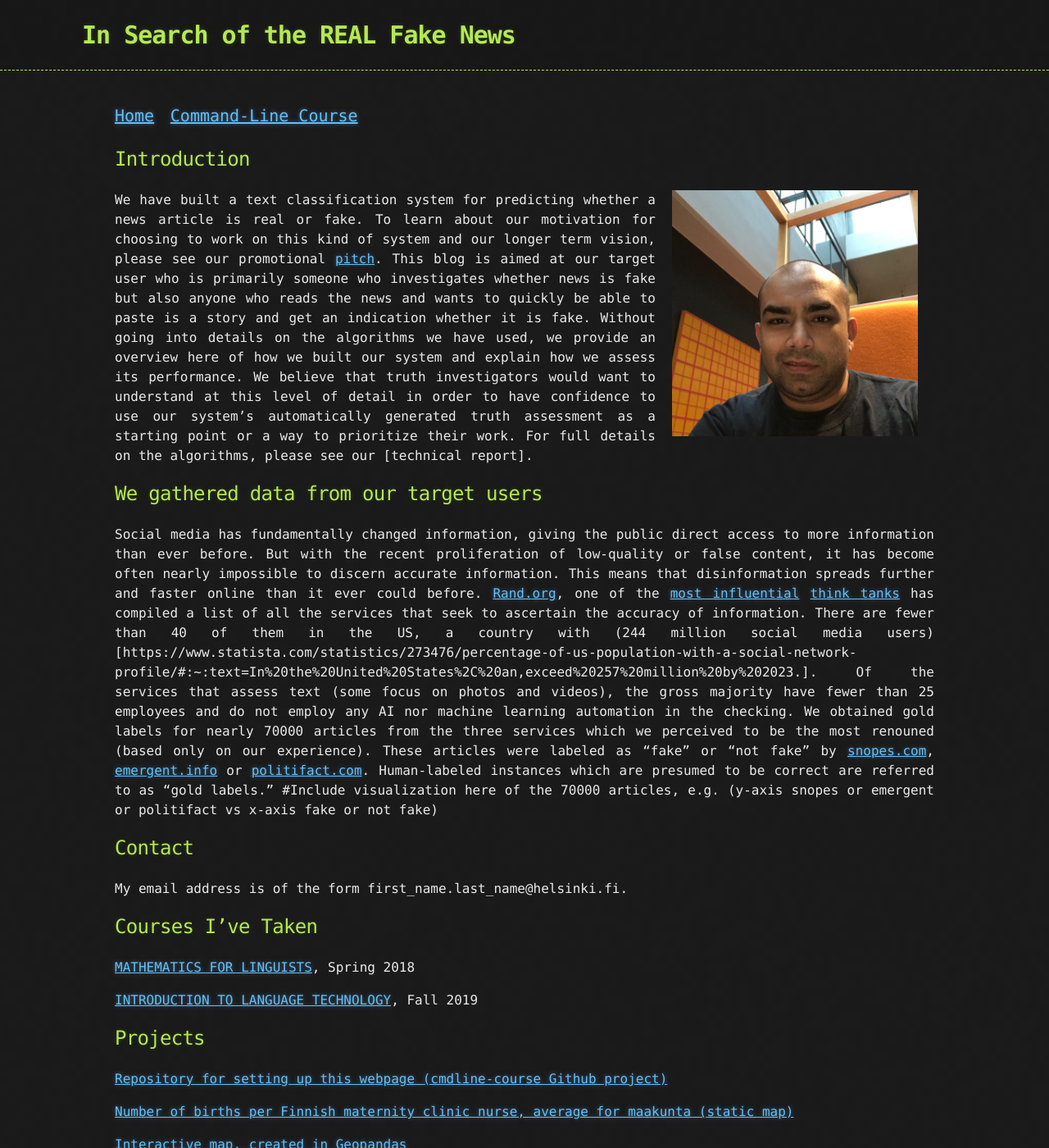
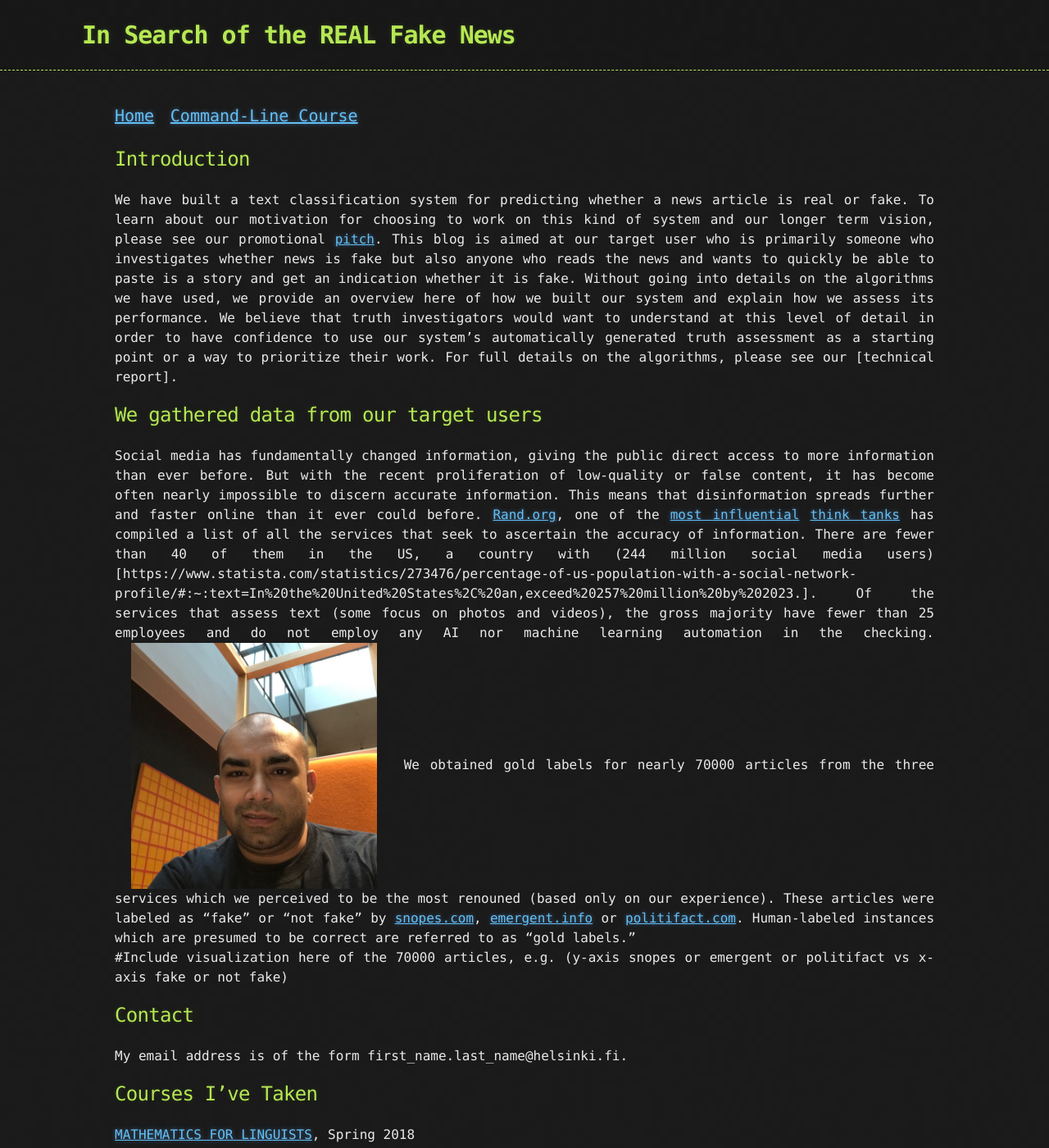
Before and after one commit to jjaakko/fake-news-classifier, a Jekyll site: the page built from index.md, in a window 1280 px wide and 1400 px high. Shown: the whole window at 82% size. Built offline with Jekyll 4.4.1, drawn with Linux system fonts in a browser that asks for light colours; our own code applies the rules of GitHub Pages for plain Markdown files.

Commit message:
trying center alignment for picture

```diff
--- a/index.md
+++ b/index.md
@@ -4,7 +4,6 @@
 
 ## Introduction
 
-<img src="assets/images/me.jpg" alt="Photo" hspace="20" width="30%" align="right"/>
 We have built a text classification system for predicting whether a news article is real or fake.
 To learn about our motivation for choosing to work on this kind of system and our longer term vision, please see our promotional [pitch](LINK to pitch).
 This blog is aimed at our target user who is primarily someone who investigates whether news is fake but also anyone who reads the news and wants to quickly be able to paste is a story and get an indication whether it is fake.
@@ -20,9 +19,10 @@
 [Rand.org](https://www.rand.org/research/projects/truth-decay/fighting-disinformation/search.html#q=&typeOfTool=Verification), one of the [most influential](https://thebestschools.org/features/most-influential-think-tanks/) [think tanks](https://en.wikipedia.org/wiki/Think_tank) has compiled a list of all the services that seek to ascertain the accuracy of information.
 There are fewer than 40 of them in the US, a country with (244 million social media users)[https://www.statista.com/statistics/273476/percentage-of-us-population-with-a-social-network-profile/#:~:text=In%20the%20United%20States%2C%20an,exceed%20257%20million%20by%202023.].
 Of the services that assess text (some focus on photos and videos), the gross majority have fewer than 25 employees and do not employ any AI nor machine learning automation in the checking.
+<img src="assets/images/me.jpg" alt="Photo" hspace="20" width="30%" align="center"/>
 We obtained gold labels for nearly 70000 articles from the three services which we perceived to be the most renouned (based only on our experience).
 These articles were labeled as "fake" or "not fake" by [snopes.com](https://www.snopes.com/), [emergent.info](http://www.emergent.info/) or [politifact.com](https://www.politifact.com/).
-Human-labeled instances which are presumed to be correct are referred to as "gold labels."
+Human-labeled instances which are presumed to be correct are referred to as "gold labels."<br>
 #Include visualization here of the 70000 articles, e.g. (y-axis snopes or emergent or politifact vs x-axis fake or not fake)
 
 
```
